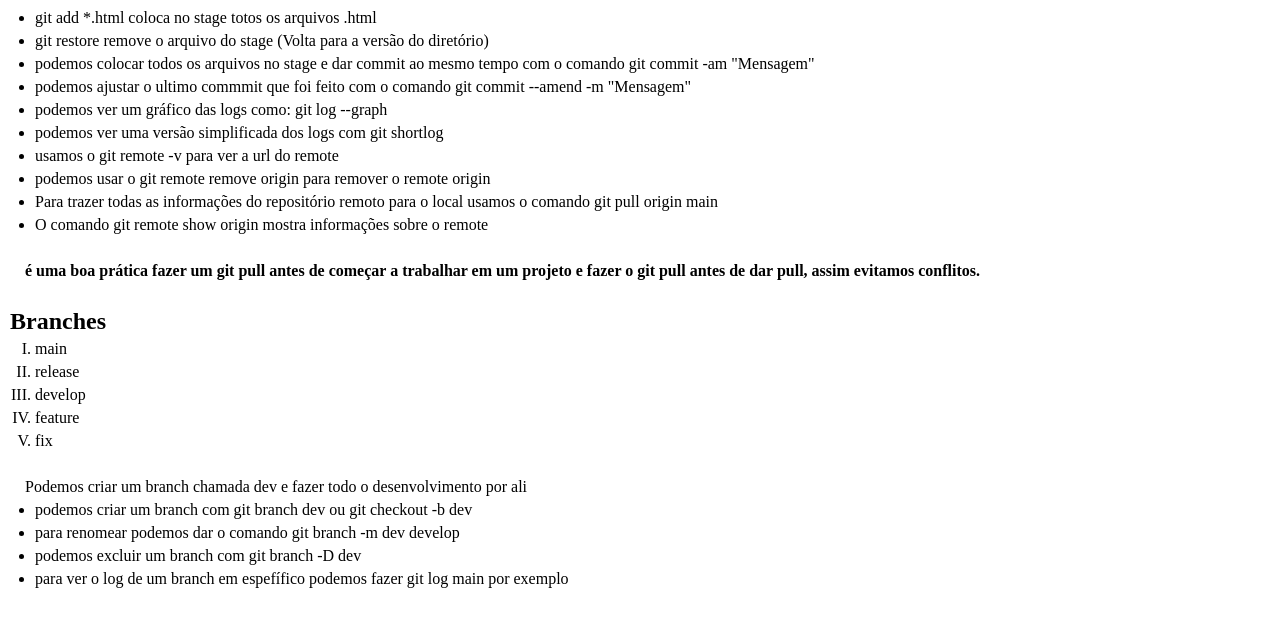
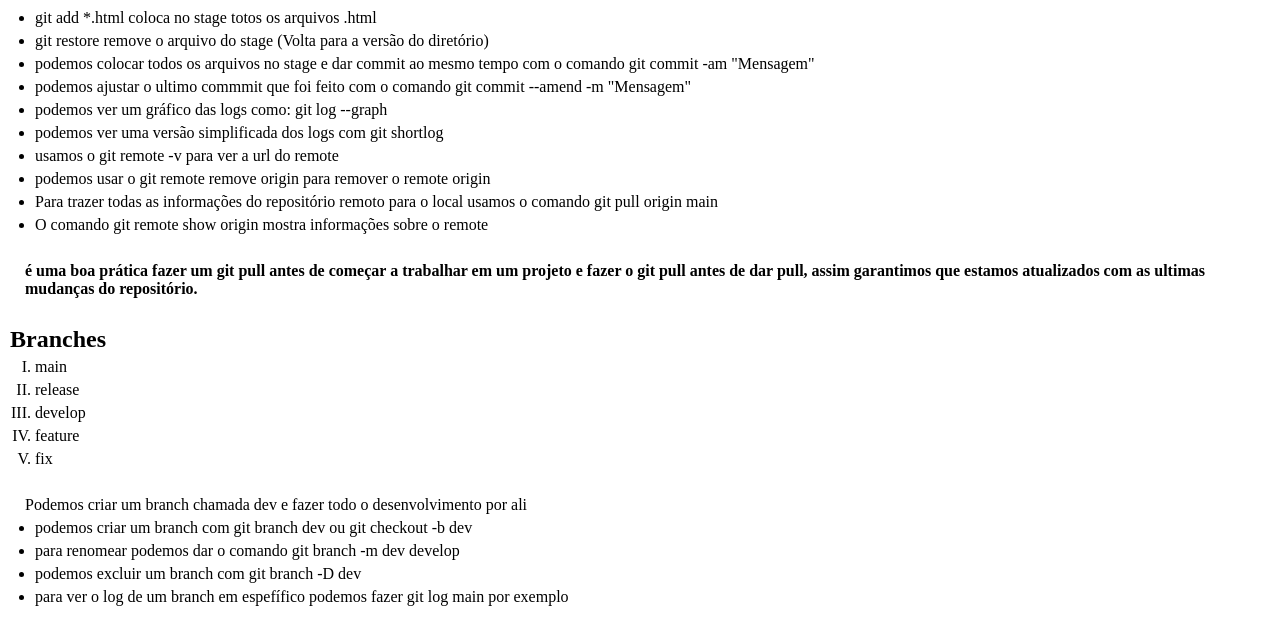
Before and after one commit to macklee251/git, a plain HTML site: page index.html in a window 1280 px wide. Shown: the part 80-724 px from the top of the page. Drawn offline with Linux system fonts and the light colour scheme.

Commit message:
Atualizações

```diff
--- a/index.html
+++ b/index.html
@@ -50,7 +50,7 @@
     </ul>
     <br>
     <p>
-        <strong>é uma boa prática fazer um git pull antes de começar a trabalhar em um projeto e fazer o git pull antes de dar pull, assim evitamos conflitos.</strong>
+        <strong>é uma boa prática fazer um git pull antes de começar a trabalhar em um projeto e fazer o git pull antes de dar pull, assim garantimos que estamos atualizados com as ultimas mudanças do repositório.</strong>
     </p>
     <br>
     <h2>
```
